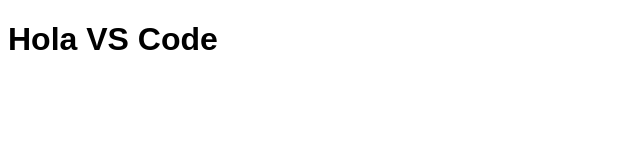
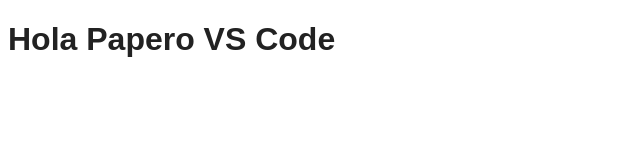
Before and after one commit to Cosorio996/WebsiteProjet, a plain HTML site: page index.html in a window 1280 px wide. Shown: the whole page, without its empty margins (0-640 px from the left). Drawn offline with Linux system fonts and the light colour scheme.

Commit message:
Update styles and layout

```diff
--- a/index.html
+++ b/index.html
@@ -7,6 +7,6 @@
   <link rel="stylesheet" href="styles.css" />
 </head>
 <body>
-  <h1>Hola VS Code</h1>
+  <h1>Hola Papero VS Code</h1>
 </body>
 </html>
--- a/styles.css
+++ b/styles.css
@@ -1 +1 @@
-body { font-family: Arial, sans-serif; }
+body { font-family: Arial, sans-serif;color: #222; }
```
